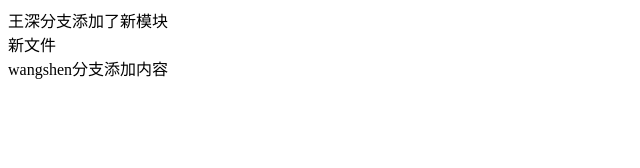
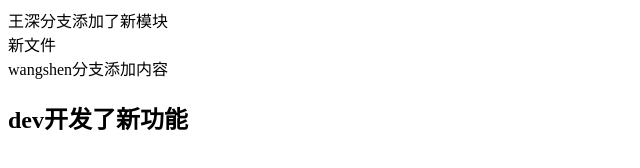
Before and after one commit to Jasonwang911/newGitRes, a plain HTML site: page index.html in a window 1280 px wide. Shown: the whole page, without its empty margins (0-640 px from the left). Drawn offline with Linux system fonts and the light colour scheme.

Commit message:
dev分支开发了新功能

```diff
--- a/index.html
+++ b/index.html
@@ -10,5 +10,6 @@
     <div>王深分支添加了新模块</div>
     <div>新文件</div>
     <div>wangshen分支添加内容</div>
+    <h2>dev开发了新功能</h2>
 </body>
 </html>
```
